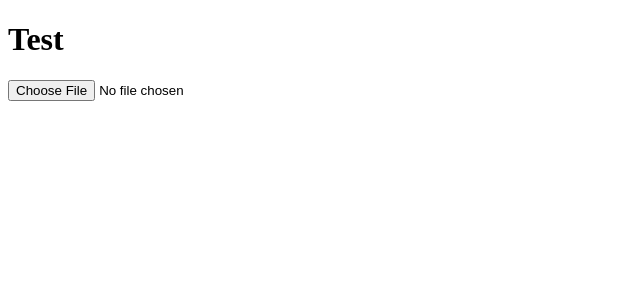
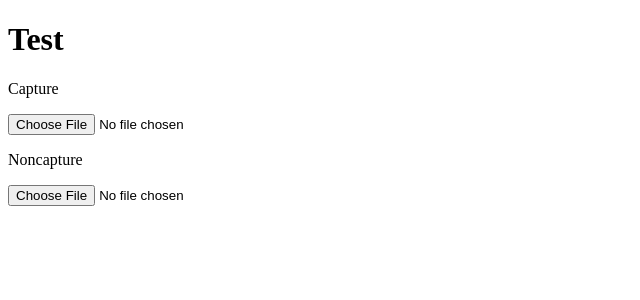
Before and after one commit to brainspork/document-capture, an Angular app: page / in a window 1280 px wide. Shown: the top 300 px of the page, without its empty margins (0-640 px from the left). Built offline with nearby package versions, Linux system fonts and the light colour scheme.

Commit message:
updates to deploy to heroku

```diff
--- a/src/app/components/document-input/document-input.component.html
+++ b/src/app/components/document-input/document-input.component.html
@@ -1,8 +1,7 @@
 <ng-container [formGroup]="formGroup">
-  <input
-    formControlName="input"
-    type="file"
-    accept="image/*"
-    caputre="environment"
-  />
+  <p>Capture</p>
+  <input formControlName="input" type="file" accept="image/*" caputre="environment" />
+
+  <p>Noncapture</p>
+  <input formControlName="input" type="file" accept="image/*" />
 </ng-container>
```
